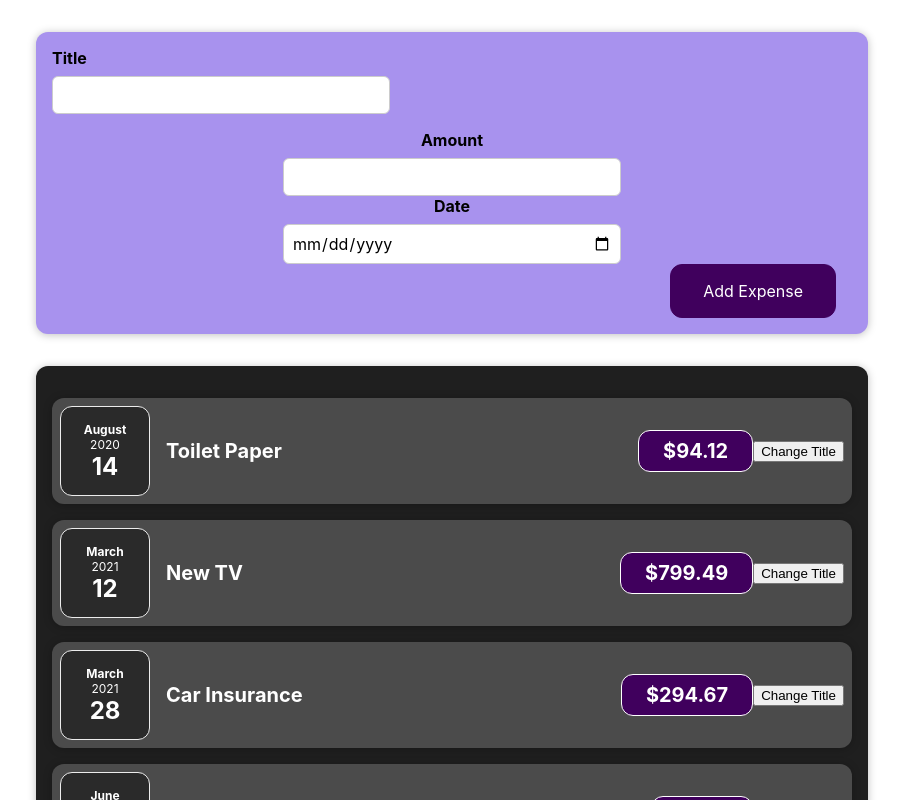
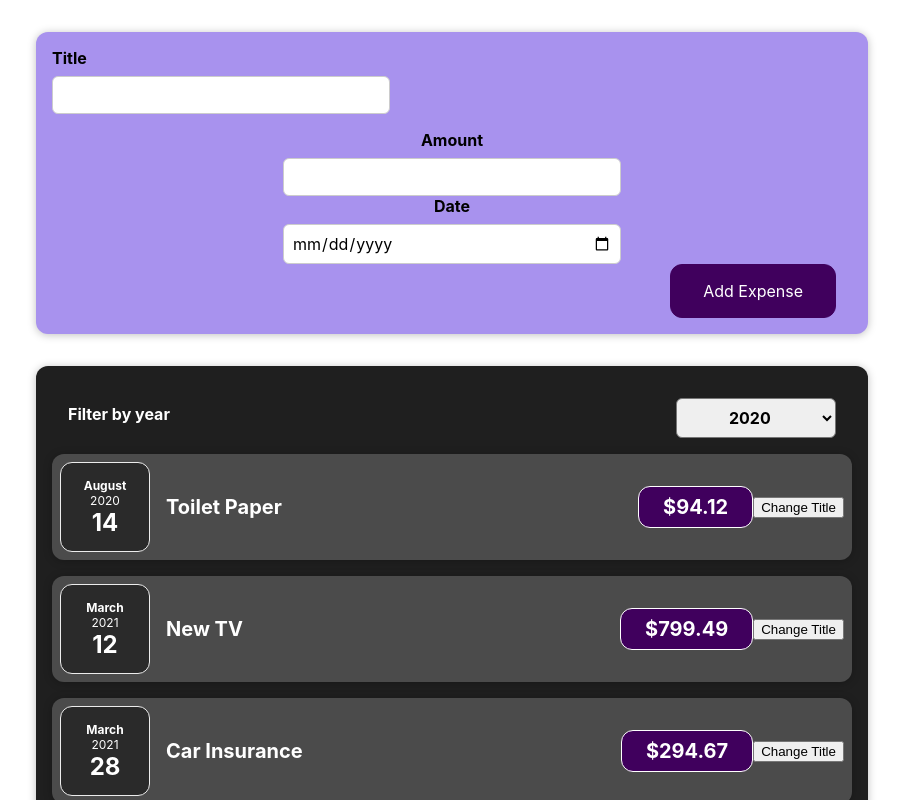
Before and after one commit to jihwooon/react-in-action, a React (Create React App) app in the folder my-app/: page / in a window 1280 px wide. Shown: the top 800 px of the page, without its empty margins (188-1091 px from the left). Built offline with nearby package versions, Linux system fonts and the light colour scheme.

Commit message:
feat : 이벤트 및 State 작업하기

```diff
--- /dev/null
+++ b/my-app/src/componesnts/Expenses/ExpenseFilter.css
@@ -0,0 +1,24 @@
+.expenses-filter {
+    color: white;
+    padding: 0 1rem;
+}
+
+.expenses-filter__control {
+    display: flex;
+    width: 100%;
+    align-items: center;
+    justify-content: space-between;
+    margin: 1rem 0;
+}
+
+.expenses-filter label {
+    font-weight: bold;
+    margin-bottom: 0.5rem;
+}
+
+.expenses-filter select {
+    font: inherit;
+    padding: 0.5rem 3rem;
+    font-weight: bold;
+    border-radius: 6px;
+}
--- /dev/null
+++ b/my-app/src/componesnts/Expenses/ExpenseFilter.js
@@ -0,0 +1,24 @@
+import React from "react";
+
+import './ExpenseFilter.css'
+
+const ExpenseFilter = (props) => {
+  const dropdownChangeHandler = (event) => {
+    props.onChangeFilter(event.target.value);
+  };
+
+  return (
+      <div className='expenses-filter'>
+        <div className='expenses-filter__control'>
+          <label>Filter by year</label>
+            <select value={props.selected} onChange={dropdownChangeHandler}>
+              <option value='2022'>2022</option>
+              <option value='2021'>2021</option>
+              <option value='2020'>2020</option>
+              <option value='2019'>2019</option>
+            </select>
+        </div>
+      </div>
+  )
+}
+export default ExpenseFilter;
--- a/my-app/src/componesnts/Expenses/Expenses.js
+++ b/my-app/src/componesnts/Expenses/Expenses.js
@@ -1,12 +1,20 @@
-import React from "react";
+import React , { useState }from "react";
 
 import ExpenseItem from "./ExpenseItem";
 import Card from "../UI/Card";
+import ExpenseFilter from './ExpenseFilter'
 import './Expenses.css'
 
 const Expenses = (props) => {
+  const [filtetedYear, setFilteredYear] = useState('2020');
+
+  const filterChangeHandler = selectedYear => {
+    setFilteredYear(selectedYear);
+  }
   return (
+      <div>
         <Card className="expenses">
+          <ExpenseFilter selected={filtetedYear} onChangeFilter={filterChangeHandler}/>
           <ExpenseItem
               title={props.items[0].title}
               amount={props.items[0].amount}
@@ -28,6 +36,7 @@
               date={props.items[3].date}
           />
         </Card>
+      </div>
   )
 }
 
```
Lines whose indentation alone changed are shown as unchanged.
